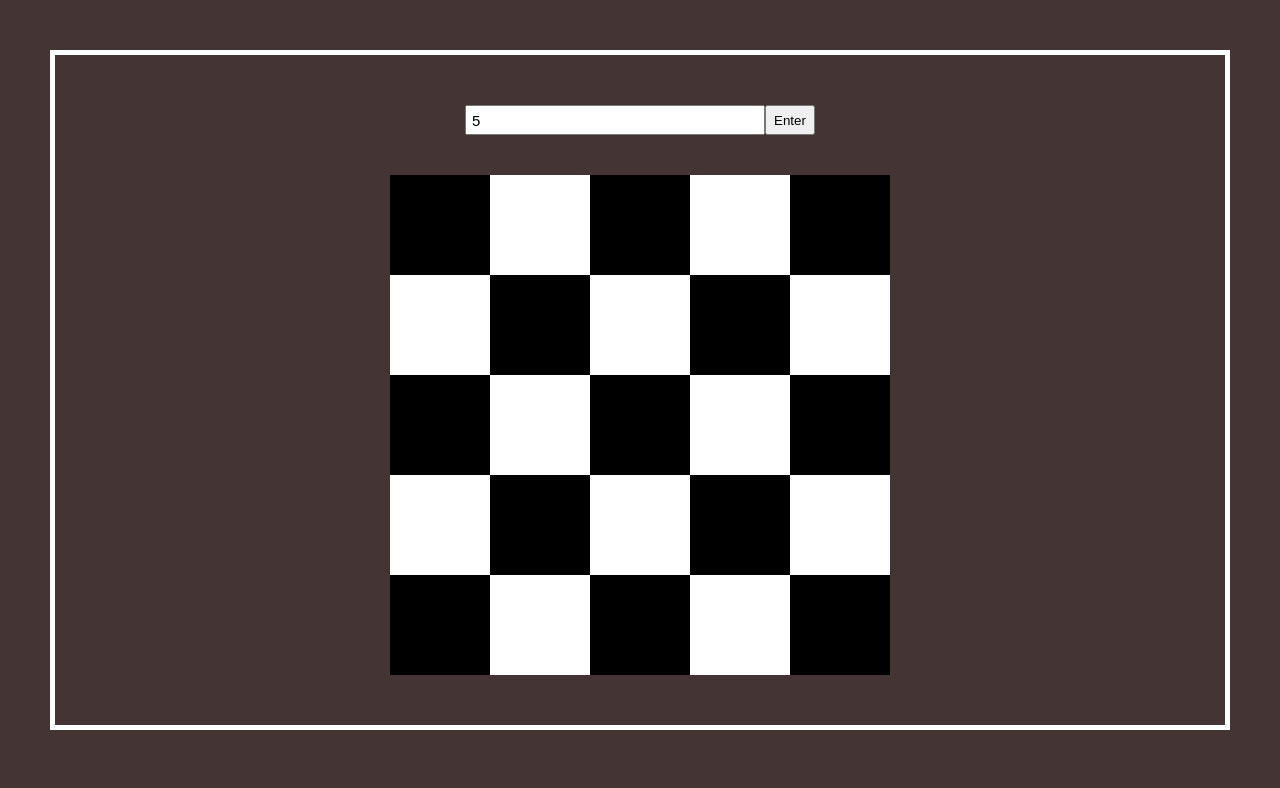
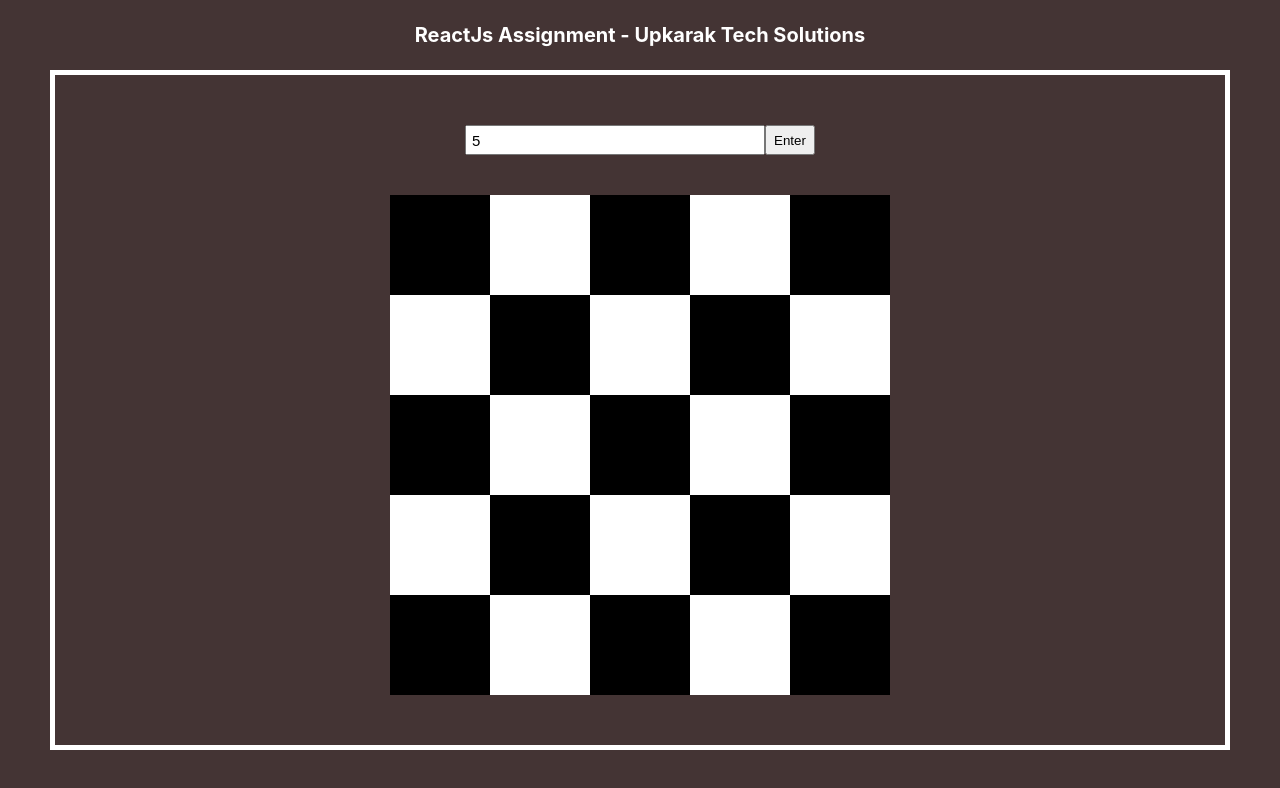
Before and after one commit to vaibhavk2474/upkaraktech-task, a React (Vite) app: page / in a window 1280 px wide. Shown: the top 788 px of the page. Built offline with nearby package versions, Linux system fonts and the light colour scheme.

Commit message:
added heading

```diff
--- a/src/App.css
+++ b/src/App.css
@@ -1,11 +1,23 @@
 .app {
+}
+
+/* header */
+.heading {
+  color: #fff;
+  /* font-size: 3rem; */
+  text-align: center;
+  margin: 2rem 0;
+}
+
+/* chess */
+.main-container {
   border: 5px solid #fff;
 
-  margin: 5rem;
+  margin: 2rem 5rem 5rem 5rem;
   padding: 5rem;
 }
 
-.main-container {
+.chess-box-container {
   overflow: auto;
 }
 .chess-box {
--- a/src/App.tsx
+++ b/src/App.tsx
@@ -3,16 +3,24 @@ import ChessBoard from "./components/ChessBoard";
 import "./App.css";
 import SizeOfChess from "./components/SizeOfChess";
 import NoChessBoard from "./components/NoChessBoard";
+import Header from "./components/Header";
 
 function App() {
   const [sizeOfChess, setSizeOfChess] = useState<number>(5);
 
   return (
     <div className="app">
-      <SizeOfChess sizeOfChess={sizeOfChess} setSizeOfChess={setSizeOfChess} />
-      <ChessBoard sizeOfChess={sizeOfChess} />
+      <Header />
 
-      {sizeOfChess == 0 && <NoChessBoard />}
+      <div className="main-container">
+        <SizeOfChess
+          sizeOfChess={sizeOfChess}
+          setSizeOfChess={setSizeOfChess}
+        />
+        <ChessBoard sizeOfChess={sizeOfChess} />
+
+        {sizeOfChess == 0 && <NoChessBoard />}
+      </div>
     </div>
   );
 }
--- a/src/components/ChessBoard/index.tsx
+++ b/src/components/ChessBoard/index.tsx
@@ -1,7 +1,7 @@
 function ChessBoard({ sizeOfChess }: { sizeOfChess: number }) {
   return (
     <>
-      <div className="main-container">
+      <div className="chess-box-container">
         {
           // Array(sizeOfChess)
           //   .fill(1)
--- /dev/null
+++ b/src/components/Header/index.tsx
@@ -0,0 +1,7 @@
+function Header() {
+  return (
+    <h1 className="heading">ReactJs Assignment - Upkarak Tech Solutions</h1>
+  );
+}
+
+export default Header;
```
Also changed, not shown: 1 other file (tests, documents, lock files or other folders).
